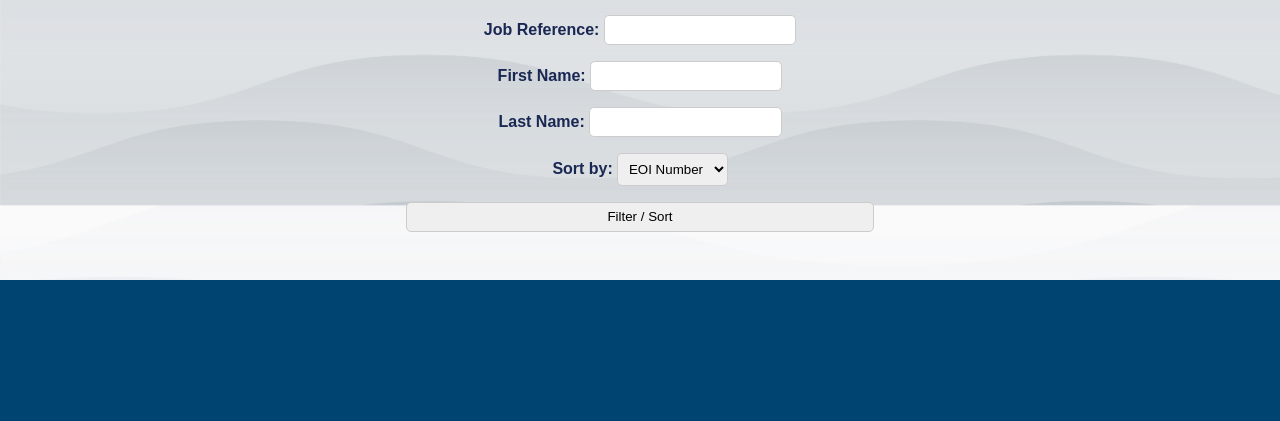
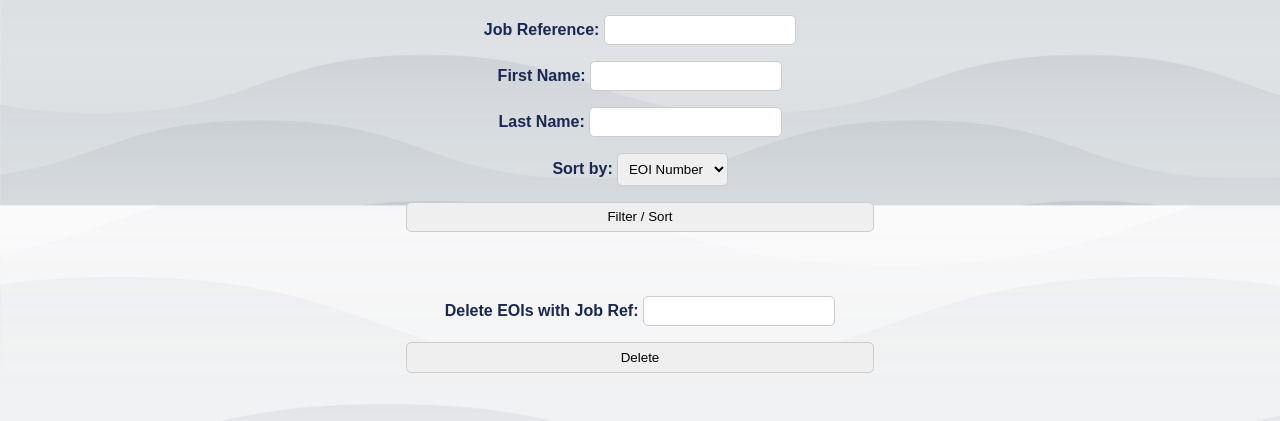
Before and after one commit to 105716506/Project1, a PHP site: page /manage.php in a window 1280 px wide. Shown: the part 648-1069 px from the top of the page. Before the commit the page ends 928 px from the top, so only its background shows below. Run offline with PHP 8.4, Linux system fonts and the light colour scheme; the visitor is signed in with stand-in values (Sample User, id 1); data comes from the database, SQL or seed files in the repository.

Commit message:
Deleting EOIS

```diff
--- a/manage.php
+++ b/manage.php
@@ -113,3 +113,9 @@ $result = mysqli_query($conn, $sql);
         </label>
         <input type="submit" value="Filter / Sort">
     </form>
+
+    <!-- Delete EOIs by Job Reference Form -->
+    <form method="post" action="manage.php" onsubmit="return confirm('Are you sure you want to delete?');">
+        <label>Delete EOIs with Job Ref: <input type="text" name="delete_job_ref" required /></label>
+        <input type="submit" value="Delete">
+    </form>
```
